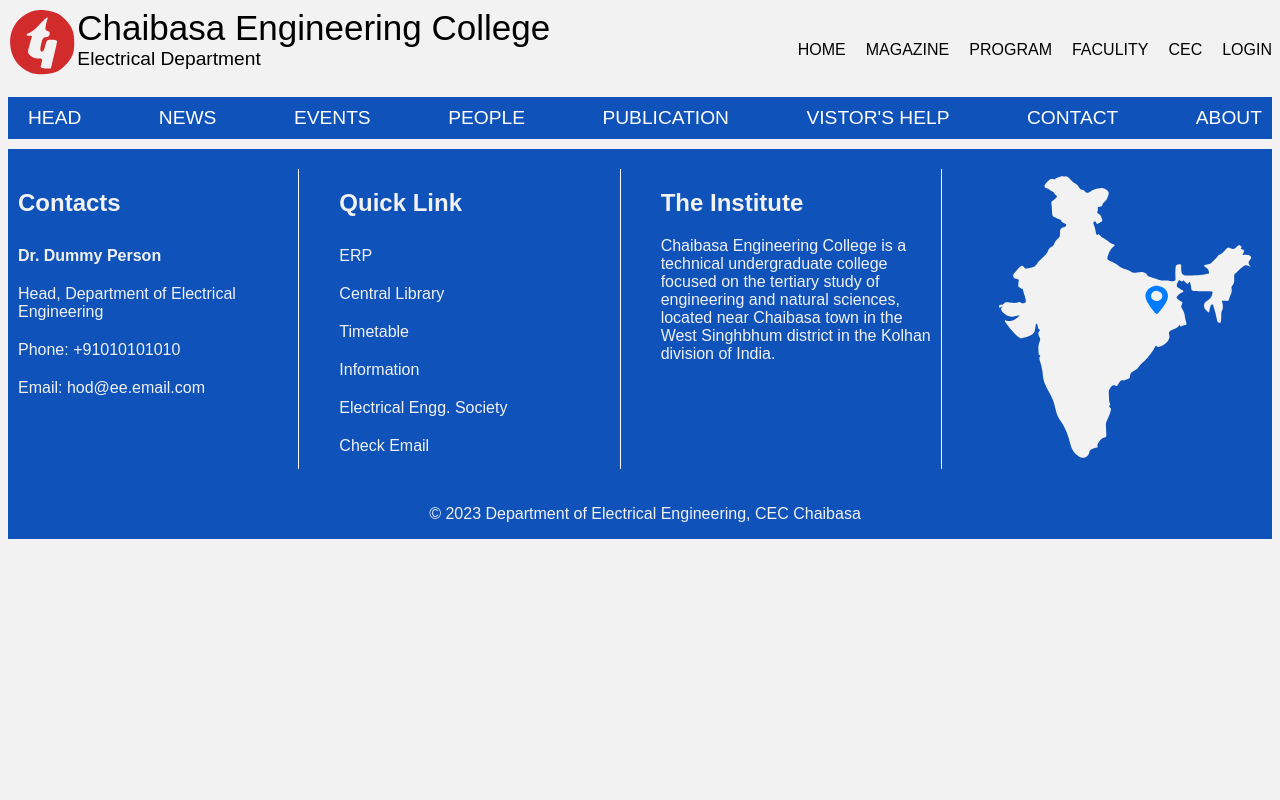
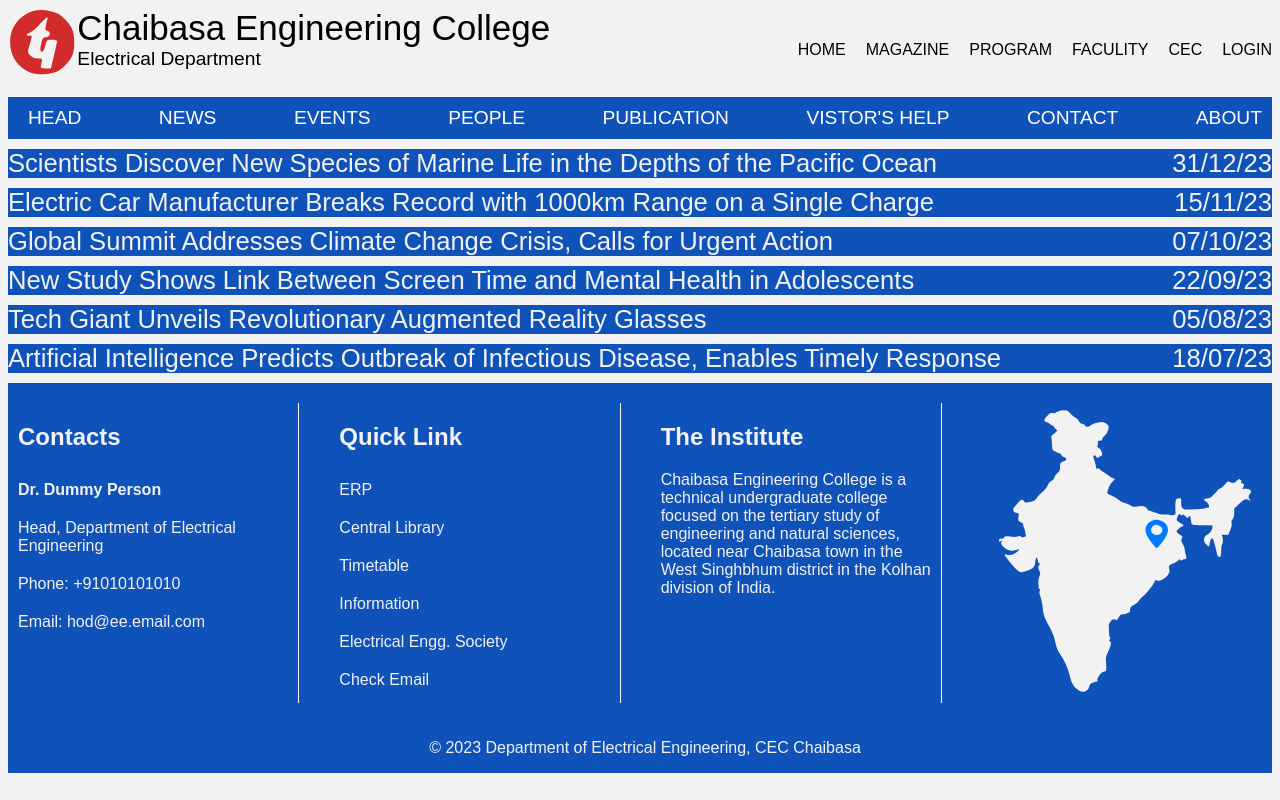
Before and after one commit to anuragRusty/ee, a Svelte app: page /news in a window 1280 px wide. Built offline with nearby package versions, Linux system fonts and the light colour scheme.

Commit message:
Added News page

```diff
--- a/src/App.svelte
+++ b/src/App.svelte
@@ -8,6 +8,7 @@
     import About from "./pages/About.svelte";
     import Head from "./pages/Head.svelte";
     import Visitor from "./pages/Visitor.svelte";
+    import News from "./pages/News.svelte";
 </script>
 
 <main>
@@ -21,6 +22,7 @@
         <Route path="/contact" component={Contact} />
         <Route path="/about" component={About} />
         <Route path="/head" component={Head} />
+        <Route path="/news" component={News} />
         <Route path="/vistor'shelp" component={Visitor}></Route>
         <Footer />
     </Router>
--- /dev/null
+++ b/src/pages/News.svelte
@@ -0,0 +1,93 @@
+<script>
+    import {slide} from "svelte/transition";
+
+    const newsArticle = [
+  {
+    title: "Scientists Discover New Species of Marine Life in the Depths of the Pacific Ocean",
+    date: "31/12/23",
+    show: false,
+    info: "A team of marine biologists from the Ocean Exploration Institute has announced the discovery of a new species of deep-sea creatures in the Pacific Ocean. The fascinating creatures were found in the Mariana Trench at a depth of over 7,000 meters. The discovery sheds new light on the biodiversity of the ocean's most mysterious regions.",
+  },
+  {
+    title: "Electric Car Manufacturer Breaks Record with 1000km Range on a Single Charge",
+    date: "15/11/23",
+    show: false,
+    info: "In a groundbreaking achievement, an electric vehicle manufacturer has set a new world record by developing a car that can travel over 1000 kilometers on a single charge. The technological advancement marks a significant milestone in the electric vehicle industry and paves the way for longer-range and more practical electric cars.",
+  },
+  {
+    title: "Global Summit Addresses Climate Change Crisis, Calls for Urgent Action",
+    date: "07/10/23",
+    show: false,
+    info: "World leaders from over 150 countries gathered in a global summit to address the escalating climate change crisis. The summit aimed to find collaborative solutions to combat climate change and its devastating impacts on the environment and vulnerable communities worldwide. The participants emphasized the need for immediate and decisive actions to mitigate the effects of climate change.",
+  },
+  {
+    title: "New Study Shows Link Between Screen Time and Mental Health in Adolescents",
+    date: "22/09/23",
+    show: false,
+    info: "A comprehensive study conducted by researchers at a prominent university has revealed a concerning link between excessive screen time and declining mental health in adolescents. The study highlights the importance of monitoring screen usage in young individuals and raises awareness about the potential impacts of digital devices on mental well-being.",
+  },
+  {
+    title: "Tech Giant Unveils Revolutionary Augmented Reality Glasses",
+    date: "05/08/23",
+    show: false,
+    info: "A leading tech company has unveiled its latest innovation - a pair of cutting-edge augmented reality glasses that promise to transform the way people interact with technology. The glasses offer a seamless blend of the virtual and real worlds, opening up new possibilities in education, entertainment, and business applications.",
+  },
+  {
+    title: "Artificial Intelligence Predicts Outbreak of Infectious Disease, Enables Timely Response",
+    date: "18/07/23",
+    show: false,
+    info: "Researchers in the field of artificial intelligence have developed a sophisticated system capable of predicting the outbreak of infectious diseases with remarkable accuracy. The AI-based model uses vast datasets and machine learning algorithms to forecast potential epidemics, empowering health authorities to take proactive measures and prevent widespread transmission.",
+  },
+];
+
+</script>
+<div class="container" in:slide>
+    {#each newsArticle as article}
+     <div class="news-container">
+        <div class="news-header" on:click={() => article.show = !article.show}>
+             <div class="title">{article.title}</div>
+             <div class="date">{article.date}</div>
+       </div>
+       {#if article.show}
+        <div class="info" transition:slide>{article.info}</div>
+       {/if}
+     </div>
+     {/each}
+</div>
+
+<style>
+    .container{
+        width: 100%;
+        display: flex;
+        flex-direction: column;
+        gap: 10px;
+        padding-bottom: 10px;
+        color:#f2f2f2;
+    }
+
+    .news-container{
+        width: 100%;
+        display: flex;
+        flex-direction: column;
+        background-color: #0f52ba;
+        gap: 10px;
+    }
+
+    .news-header:hover{
+        background-color: #0b2f58;
+    }
+
+    .news-header{
+        display: flex;
+        width: 100%;
+        justify-content: space-between;
+        font-size: 1.6em;
+        margin-right: 10px;
+    }
+
+    .info{
+      border-top: solid 2px #f2f2f2;
+      font-size: 1.2em;
+    }
+
+</style>
--- a/src/pages/People.svelte
+++ b/src/pages/People.svelte
@@ -52,7 +52,7 @@
   {#each Peoples as people}
     <div class="people">
       <div class="profile-pic" />
-      <p class="profile-name">{people.name}</p>
+      <div class="profile-name">{people.name}</div>
       <div class="profile-about">{people.about}</div>
     </div>
   {/each}
```
